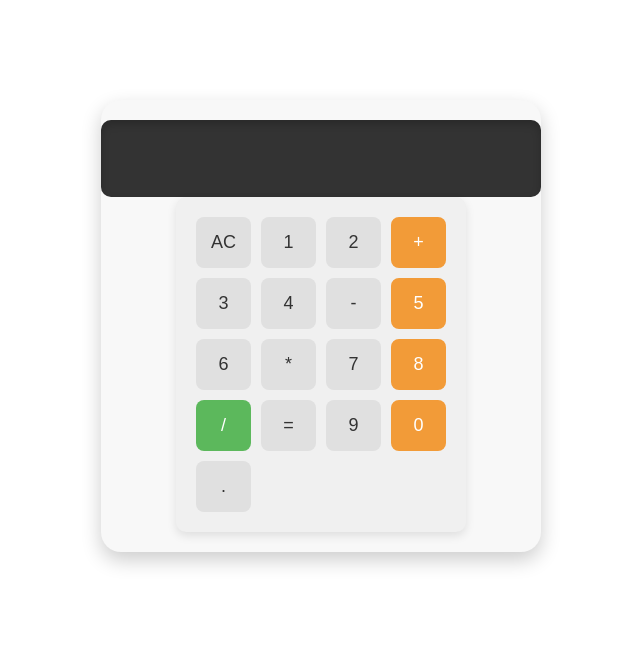
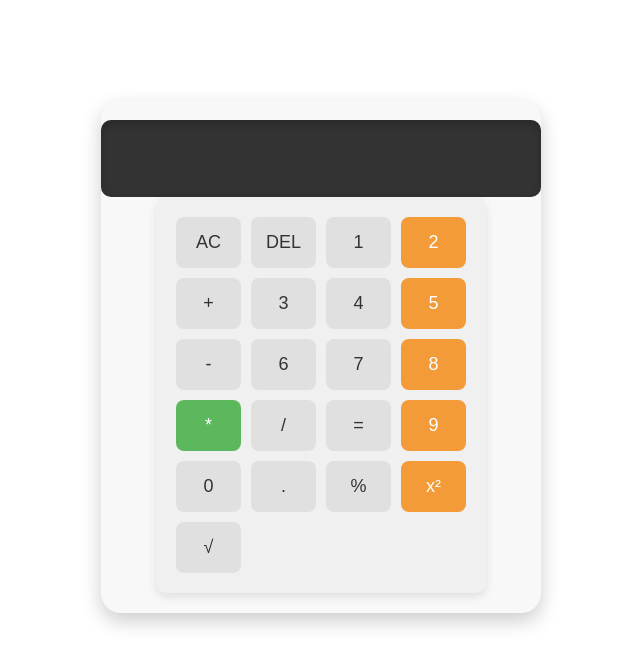
Before and after one commit to Amarjeet113/Learn-React-2, a React (Vite) app: page / in a window 1280 px wide. Shown: the top 666 px of the page, without its empty margins (319-959 px from the left). Built offline with nearby package versions, Linux system fonts and the light colour scheme.

Commit message:
Update ButtonsContainer.jsx

```diff
--- a/src/components/ButtonsContainer.jsx
+++ b/src/components/ButtonsContainer.jsx
@@ -2,29 +2,34 @@ import styles from "./ButtonsContainer.module.css";
 
 const ButtonsContainer = ({ onButtonClick }) => {
   const buttonNames = [
-    "AC",
+    "AC", // Clear All
+    "DEL", // Delete (new)
     "1",
     "2",
     "+",
     "3",
     "4",
+    "5",
     "-",
-    "5",
     "6",
-    "*",
     "7",
     "8",
+    "*",
     "/",
     "=",
     "9",
     "0",
     ".",
+    "%", // Percentage (new)
+    "x²", // Square (new)
+    "√", // Square Root (new)
   ];
 
   return (
     <div className={styles.buttonsContainer}>
-      {buttonNames.map((buttonName) => (
+      {buttonNames.map((buttonName, index) => (
         <button
+          key={index}
           className={styles.button}
           onClick={() => onButtonClick(buttonName)}
         >
```
